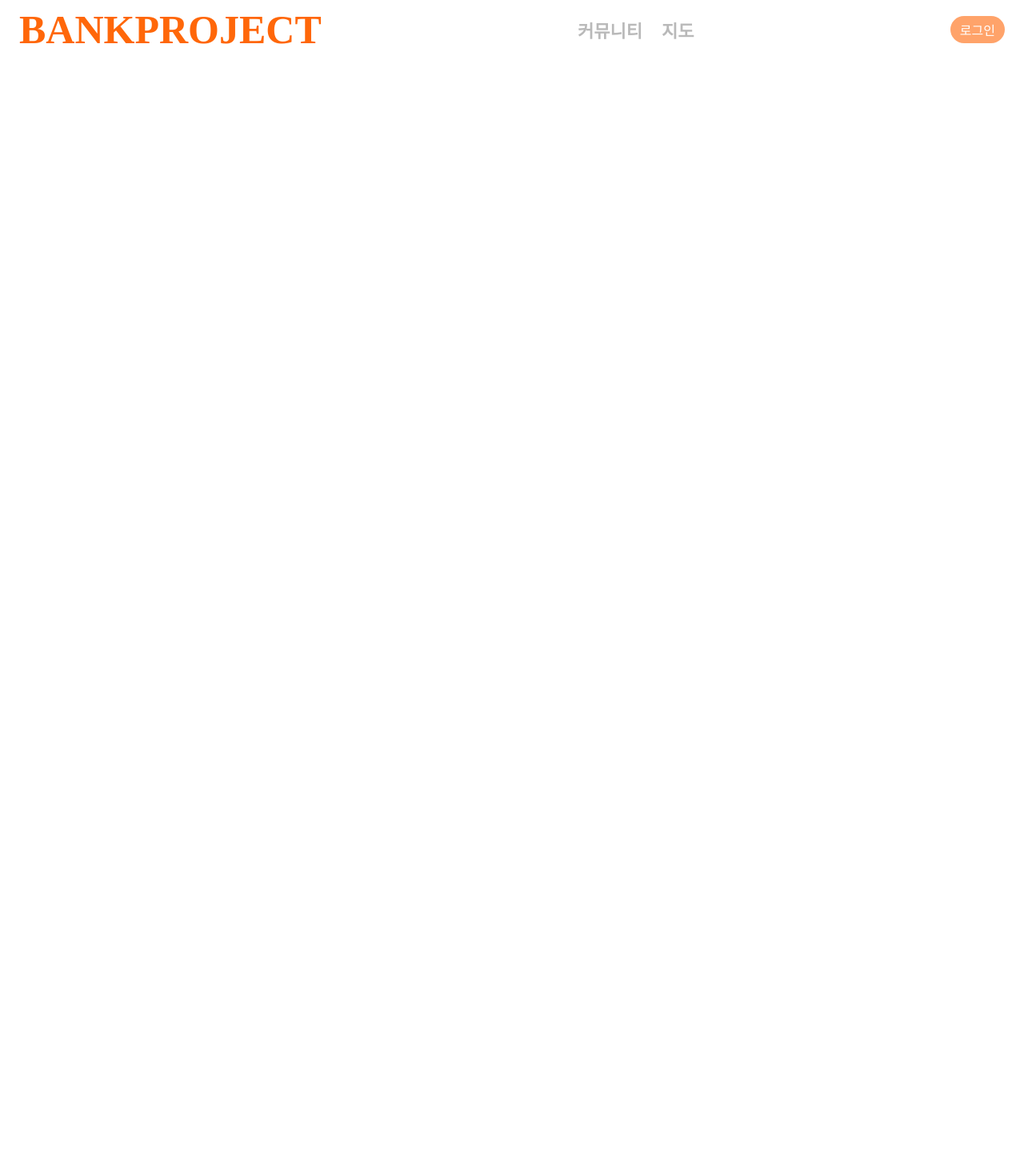
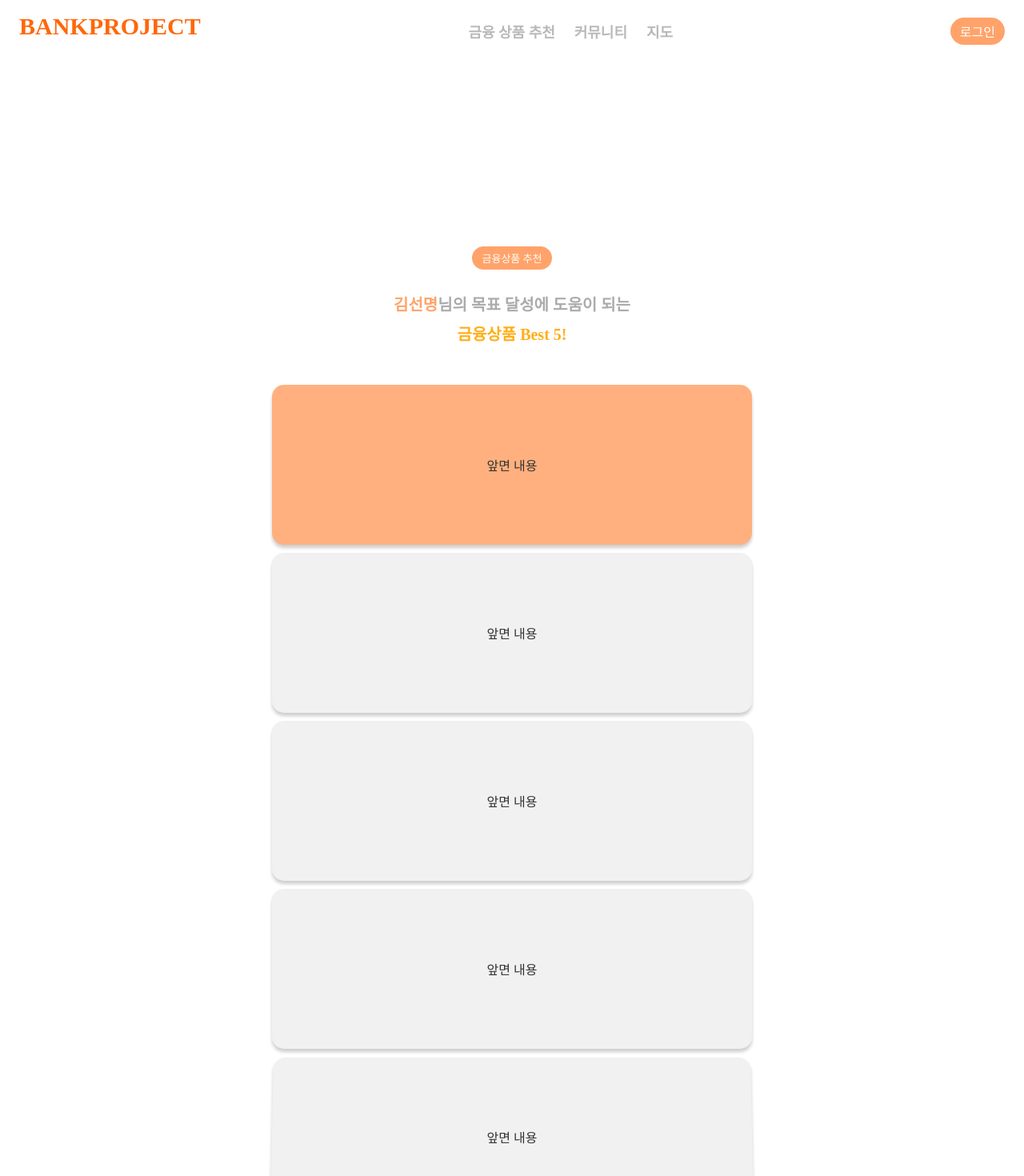
Before and after one commit to hanna0115/bankproject, a Vue app in the folder vue-project/: page /recommend in a window 1280 px wide. Shown: the top 1470 px of the page at 80% size. Before the commit the page ends 800 px from the top, so only its background shows below. Built offline with nearby package versions, Linux system fonts and the light colour scheme.

Commit message:
카드회전추가

```diff
--- a/vue-project/src/App.vue
+++ b/vue-project/src/App.vue
@@ -3,6 +3,7 @@
     <!-- 로고에 애니메이션 적용 -->
     <RouterLink :to="{name:'home'}" class="logo">BANKPROJECT</RouterLink>
     <div class="real-nav">
+      <RouterLink :to="{name:'recommend'}">금융 상품 추천</RouterLink>
       <RouterLink :to="{name:'community'}">커뮤니티</RouterLink>
       <RouterLink :to="{name:'map'}">지도</RouterLink>
     </div>
@@ -48,13 +49,17 @@ a {
 }
 
 .logo {
-  font-size: 50px;
+  font-size: 30px;
   color: #FF6709;
   font-weight: bold;
 }
 
 .real-nav {
   display: flex;
+  position: relative;
+  top: 6px;
+  right: 6px;
+
   /* gap:50px; */
 
 }
@@ -62,14 +67,16 @@ a {
 .real-nav a {
   padding: 12px;
   color: #B9B9B9;
-  font-size: 22px;
-  font-weight: bold;
+  font-size: 18px;
+  font-weight:bold;
 }
 
 .login-btn {
+  position: relative;
   background-color: rgba(255,103,8,0.6);
   color: white;
   padding: 5px 12px;
   border-radius: 30px;
+  top: 6px;
 }
 </style>
--- a/vue-project/src/router/index.js
+++ b/vue-project/src/router/index.js
@@ -3,6 +3,7 @@ import HomeView from '@/views/HomeView.vue'
 import CommunityView from '@/views/CommunityView.vue'
 import MapView from '@/views/MapView.vue'
 import { createRouter, createWebHistory } from 'vue-router'
+import RecommendView from '@/views/RecommendView.vue'
 
 const router = createRouter({
   history: createWebHistory(import.meta.env.BASE_URL),
@@ -21,6 +22,11 @@ const router = createRouter({
       path: '/map',
       name: 'map',
       component: MapView
+    },
+    {
+      path: '/recommend',
+      name: 'recommend',
+      component: RecommendView
     }
   ],
 })
--- /dev/null
+++ b/vue-project/src/views/RecommendView.vue
@@ -0,0 +1,159 @@
+<template>
+    <div class="recommendation-container">
+        <span class="recommendation-badge">금융상품 추천</span>
+        <p class="recommendation-intro"><span class="user-name">김선명</span>님의 목표 달성에 도움이 되는</p>
+        <p class="recommendation-title">금융상품 Best 5!</p>
+        <div class="product-list">
+            <div class="product-item product-item-highlight">
+                <div class="product-card">
+                    <div class="product-card-inner">
+                        <div class="product-card-front">앞면 내용</div>
+                        <div class="product-card-back"></div>
+                    </div>
+                </div>
+            </div>
+            <div class="product-item">
+                <div class="product-card">
+                    <div class="product-card-inner">
+                        <div class="product-card-front">앞면 내용</div>
+                        <div class="product-card-back">뒷면 내용</div>
+                    </div>
+                </div>
+            </div>
+            <div class="product-item">
+                <div class="product-card">
+                    <div class="product-card-inner">
+                        <div class="product-card-front">앞면 내용</div>
+                        <div class="product-card-back">뒷면 내용</div>
+                    </div>
+                </div>
+            </div>
+            <div class="product-item">
+                <div class="product-card">
+                    <div class="product-card-inner">
+                        <div class="product-card-front">앞면 내용</div>
+                        <div class="product-card-back">뒷면 내용</div>
+                    </div>
+                </div>
+            </div>
+            <div class="product-item">
+                <div class="product-card">
+                    <div class="product-card-inner">
+                        <div class="product-card-front">앞면 내용</div>
+                        <div class="product-card-back">뒷면 내용</div>
+                    </div>
+                </div>
+            </div>
+        </div>
+    </div>
+</template>
+
+<script setup>
+// 스크립트 내용이 없습니다.
+</script>
+
+<style scoped>
+* {
+    margin: 0;
+    padding: 0;
+    box-sizing: border-box;
+    color: #333;
+}
+
+.recommendation-container {
+    margin: 250px auto;
+    text-align: center;
+}
+
+.recommendation-badge {
+    display: inline-block;
+    background-color: rgba(255, 103, 8, 0.6);
+    color: white;
+    padding: 5px 12px;
+    border-radius: 30px;
+    font-size: 13px;
+    margin-bottom: 20px;
+}
+
+.recommendation-intro {
+    margin-top: 8px;
+    font-size: 20px;
+    font-weight: 700;
+    color: #ABABAB;
+}
+
+.user-name {
+    color: rgba(255, 103, 8, 0.6);
+}
+
+.recommendation-title {
+    margin-top: 8px;
+    font-size: 20px;
+    font-weight: 700;
+    color: #FFAE17;
+}
+
+.product-list {
+    margin-top: 50px;
+}
+
+.product-item {
+    width: 600px;
+    height: 200px;
+    margin: 10px auto;
+    perspective: 1000px;
+}
+
+.product-card {
+    width: 100%;
+    height: 100%;
+    position: relative;
+    animation: flipCard 3s 1;
+    transform-style: preserve-3d;
+}
+
+.product-card-inner {
+    position: relative;
+    width: 100%;
+    height: 100%;
+    text-align: center;
+    transition: transform 10s;
+    transform-style: preserve-3d;
+}
+
+.product-card-front, .product-card-back {
+    position: absolute;
+    width: 100%;
+    height: 100%;
+    backface-visibility: hidden;
+    display: flex;
+    align-items: center;
+    justify-content: center;
+    border-radius: 15px;
+    box-shadow: 0px 4px 4px rgba(0, 0, 0, 0.2);
+}
+
+.product-card-front {
+    background-color: #f1f1f1;
+}
+
+.product-card-back {
+    background-color: #e1e1e1;
+    transform: rotateX(180deg);
+}
+
+@keyframes flipCard {
+    0% { transform: rotateX(0deg); }
+     100%  { transform: rotateX(-360deg); }
+}
+
+.product-item:nth-child(1) .product-card { animation-delay: 0s; }
+.product-item:nth-child(2) .product-card { animation-delay: 0.6s; }
+.product-item:nth-child(3) .product-card { animation-delay: 1.2s; }
+.product-item:nth-child(4) .product-card { animation-delay: 1.8s; }
+.product-item:nth-child(5) .product-card { animation-delay: 2.4s; }
+
+.product-item-highlight .product-card-front {
+    background-color: #FFB07E;
+}
+</style>
```
